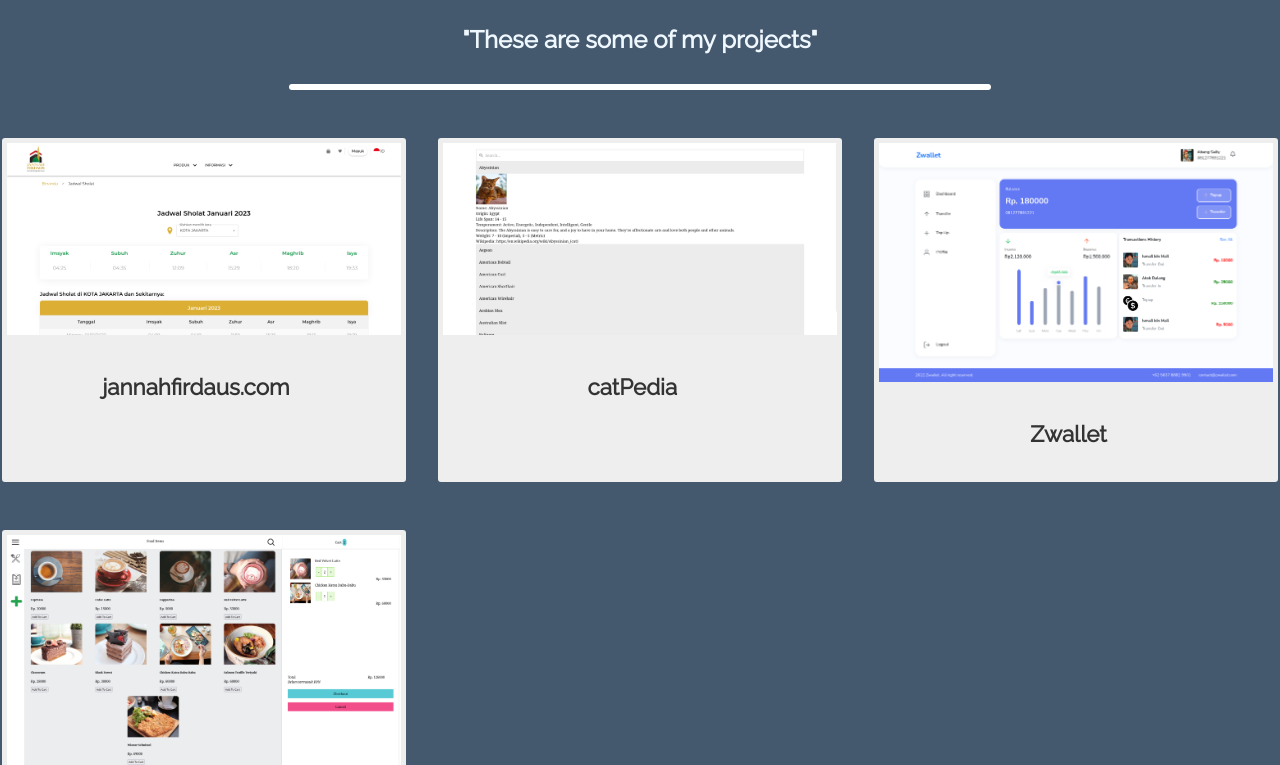
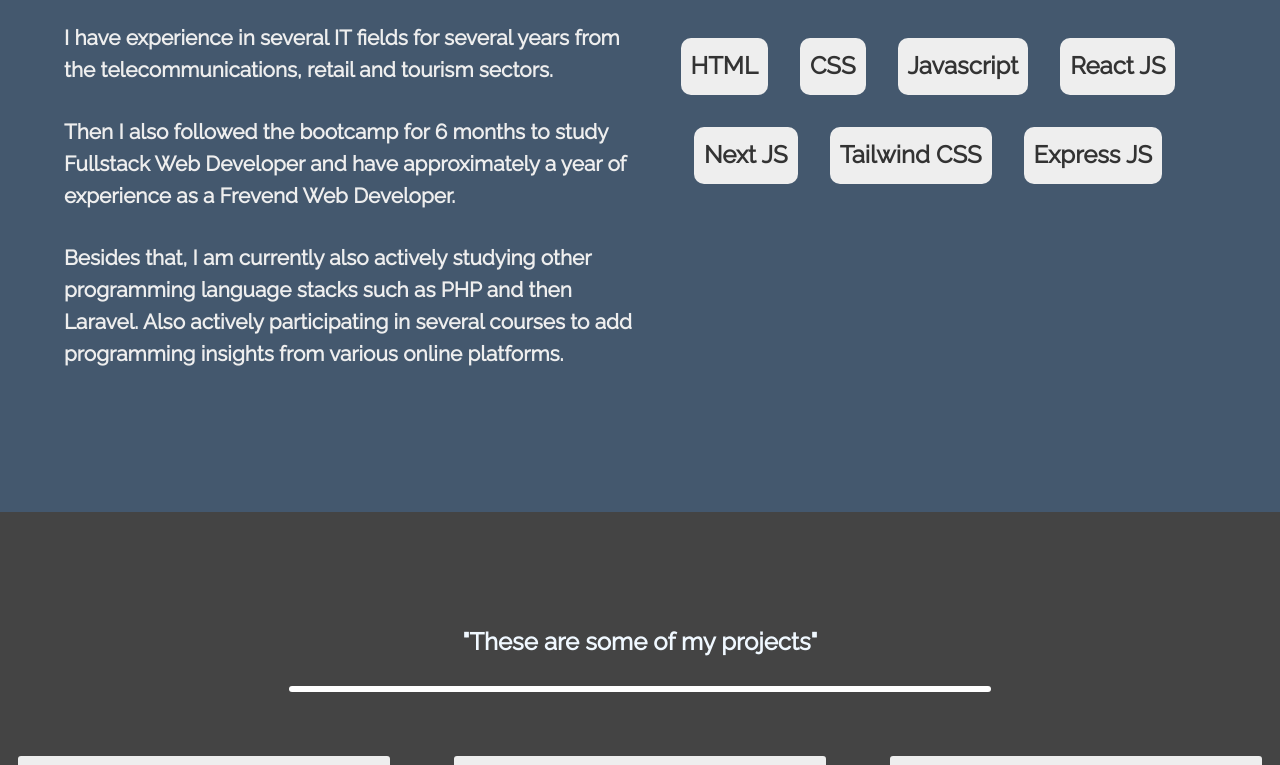
Before and after one commit to vigarp/vigarp.github.io, a plain HTML site: page index.html in a window 1280 px wide. Shown: the part 890-1655 px from the top of the page. Drawn offline with Linux system fonts and the light colour scheme.

Commit message:
refreshing and add some insight

```diff
--- a/css/style.css
+++ b/css/style.css
@@ -22,7 +22,7 @@ body {
 
 img {
   width: 100%;
-  height: auto;
+  height: 300px;
 }
 
 /* UTILITY CLASSES */
@@ -107,6 +107,59 @@ img {
   font-weight: 100;
 }
 
+/* SKILLS SECTION */
+
+#skills {
+  text-align: center;
+  width: 100%;
+  padding: 7rem 0.1rem;
+  background-color: var(--secondary-color);
+}
+
+#skills .container {
+  display: flex;
+}
+
+#skills .container .left {
+  width: 50%;
+}
+
+#skills .container .left p {
+  text-align: left;
+  color: #eee;
+  font-size: 1.3rem;
+  font-weight: bolder;
+  line-height: 32px;   /* within paragraph */
+  margin-bottom: 30px;
+}
+
+#skills .container .right {
+  display: flex;
+  width: 50%;
+  justify-content: center;
+  align-items: center;
+  height: 100%;
+  flex-wrap: wrap;
+}
+
+.box {
+  padding: 10px;
+  background-color: #eee;
+  margin: 1rem;
+  border-radius: 10px;
+  color: #333;
+}
+
+#skills .container .box p {
+  font-size: 1.5rem;
+  font-weight: bolder;
+}
+
+.description {
+  font-size: 1.3rem;
+  color: #333;
+}
+
 #caption {
   color: rgb(240, 248, 255);
 }
@@ -115,7 +168,7 @@ img {
   text-align: center;
   width: 100%;
   padding: 7rem 0.1rem;
-  background-color: var(--secondary-color);
+  background-color: #444;
 }
 
 #projects .projects {
@@ -178,7 +231,7 @@ img {
 /* CONTACT SECTION */
 #contact {
   height: 80vh;
-  background-color: #444;
+  background-color: var(--secondary-color);
   color: #fff;
 }
 
@@ -244,10 +297,22 @@ img {
 }
 
 /* SMARTPHONE */
-@media (max-width: 600px) {
+@media (max-width: 800px) {
   #navbar {
     padding: 0rem 1rem;
     justify-content: center;
+  }
+
+  #skills .container {
+    display: block;
+  }
+
+  #skills .container .left {
+    width: 100%;
+  }
+
+  #skills .container .right {
+    width: 100%;
   }
 
   #projects .projects {
--- a/index.html
+++ b/index.html
@@ -1,12 +1,10 @@
 <!DOCTYPE html>
 <html lang="en">
+
 <head>
   <meta charset="UTF-8" />
   <meta name="viewport" content="width=device-width, initial-scale=1.0" />
-    <script
-      src="https://kit.fontawesome.com/9650a62e47.js"
-      crossorigin="anonymous"
-    ></script>
+  <script src="https://kit.fontawesome.com/9650a62e47.js" crossorigin="anonymous"></script>
   <link rel="stylesheet" type="text/css" href="css/style.css" />
   <link rel="icon" type="image/x-icon" href="/img/programming-svgrepo-com.svg">
   <title>Vigar Site</title>
@@ -18,15 +16,62 @@
     <nav id="navbar">
       <ul>
         <li><a href="#about">About</a></li>
+        <li><a href="#skills">Skills</a></li>
         <li><a href="#projects">Work</a></li>
         <li><a href="#contact">Contact</a></li>
       </ul>
     </nav>
     <div id="welcome-section" class="container">
       <h1 id="title">I am Vigar</h1>
-        <p class="lead"><em>a full-stack web developer</em></p>
+      <p class="lead">A full-stack Javascript Web Developer who graduated from Industrial Electronic Engineering in 2018
+        and joined Bootcamp Fazztrack in 2021. Have experience in programming skills using ReactJS and NextJS.
+        Enthusiastic in using the Linux system on a daily basis and interested in Information Technology.</p>
     </div>
   </header>
+
+  <!-- SKILLS SECTION -->
+  <section id="skills">
+    <div class="container">
+      <div class="left">
+        <p>
+          I have experience in several IT fields for several years from the telecommunications, retail and tourism
+          sectors.</p>
+        <p>
+          Then I also followed the bootcamp for 6 months to study Fullstack Web Developer and have approximately a year
+          of experience as a Frevend Web Developer.
+        </p>
+        <p>
+          Besides that, I am currently also actively studying other programming language stacks such as PHP and then
+          Laravel. Also actively participating in several courses to add programming insights from various online
+          platforms.
+        </p>
+      </div>
+      <div class="right">
+        <div class="box">
+          <p>HTML</p>
+        </div>
+        <div class="box">
+          <p>CSS</p>
+        </div>
+        <div class="box">
+          <p>Javascript</p>
+        </div>
+        <div class="box">
+          <p>React JS</p>
+        </div>
+        <div class="box">
+          <p>Next JS</p>
+        </div>
+        <div class="box">
+          <p>Tailwind CSS</p>
+        </div>
+        <div class="box">
+          <p>Express JS</p>
+        </div>
+      </div>
+    </div>
+
+  </section>
 
   <!-- PROJECT SECTION -->
   <section id="projects">
@@ -35,75 +80,51 @@
       <br />
       <div id="bottom-line"></div>
       <div class="projects">
+
+        <!-- JF-Marketplace -->
         <div class="box">
-            <a
-              target="_blank"
-              href="https://jannahfirdaus.com/"
-              alt="project-img"
-              class="project-img"
-            >
-              <img
-                src="img/jf-prayer.png"
-                alt="project-img"
-                class="project-img"
-              />
+          <a target="_blank" href="https://github.com/vigarp/jf-client" alt="project-img" class="project-img">
+            <img src="img/jf-marketplace-homepage.png" alt="project-img" class="project-img" />
             <p>
               <span class="code">&lt;</span>
-                jannahfirdaus.com
+              JF-Marketplace
               <span class="code">/&gt;</span>
             </p>
           </a>
+          <p class="description">JF-Marketplace web application was planned for a marketplace and jamaah service, this
+            application is made using Next.JS, several libraries such as Redux, Axios and Mantine for its CSS
+            frameworks. I acts as a Frontend Web Developer translating the prototype of Figma into a code form. I was
+            assigned to work on the homepage in this project.</p>
         </div>
 
-          <div target="_blank" class="box">
-            <a href="https://catpedia-vigar.vercel.app/">
-              <img
-                src="img/catpedia.png"
-                alt="project-img"
-                class="project-img"
-              />
+        <!-- JF-Admin -->
+        <div class="box">
+          <a target="_blank" href="https://github.com/vigarp/jf-admin" alt="project-img" class="project-img">
+            <img src="img/jf-admin-product.png" alt="project-img" class="project-img" />
             <p>
               <span class="code">&lt;</span>
-                catPedia
+              JF-Admin
               <span class="code">/&gt;</span>
             </p>
           </a>
+          <p class="description">Just like the JF-Marketplace project, but this JF-Admin is more a place for management
+            of the company's inventory. In this project I was assigned to several parts such as the product, ticketing
+            and visa sections.</p>
         </div>
-
         <div class="box">
-            <a target="_blank" href="https://zwallet-vigar.netlify.app/">
-              <img
-                src="img/homepage-zwallet.png"
-                alt="project-img"
-                class="project-img"
-              />
+          <a target="_blank" href="https://github.com/vigarp/zwallet-frontend/">
+            <img src="img/homepage-zwallet.png" alt="project-img" class="project-img" />
             <p>
               <span class="code">&lt;</span>
               Zwallet
               <span class="code">/&gt;</span>
             </p>
           </a>
+          <p class="description">Zwallet has several features including top-up and sending money to your friends with
+            just a few clicks. This app was built by ReactJS and Redux in frontend, using ExpressJS and MySQL database
+            in backend. This project is a Fullstack Web Developer training project while I was on bootcamp </p>
         </div>
 
-          <div class="box">
-            <a
-              target="_blank"
-              href="https://posapp-vigar.netlify.app/"
-              alt="project-img"
-              class="project-img"
-            >
-              <img
-                src="img/pos-app.png"
-                alt="project-img"
-                class="project-img"
-              />
-              <p>
-                <span class="code">&lt;</span>
-                POS App
-                <span class="code">/&gt;</span>
-              </p>
-            </a>
-          </div>
       </div>
   </section>
 
@@ -113,25 +134,15 @@
       <h1>Let's work together...</h1>
       <div class="social">
         <div>
-            <a
-              id="profile-link"
-              target="_blank"
-              href="https://www.github.com/vigarp"
-            >
+          <a id="profile-link" target="_blank" href="https://www.github.com/vigarp">
             <i class="fab fa-github fa-1x"></i>
             Github
           </a>
-            <a
-              id="profile-link"
-              target="_blank"
-              href="mailto:vigar.ext@gmail.com">
+          <a id="profile-link" target="_blank" href="mailto:vigar.ext@gmail.com">
             <i class="fas fa-envelope-open-text fa-1x"></i>
             Mail
           </a>
-            <a
-            id="profile-link"
-            target="_blank"
-            href="https://linkedin.com/in/vigarp">
+          <a id="profile-link" target="_blank" href="https://linkedin.com/in/vigarp">
             <i class="fa fa-linkedin fa-1x"></i>
             LinkedIn
           </a>
@@ -146,11 +157,10 @@
       <p>&copy; Copyright Free</p>
       <p id="creator">
         This site recreated by
-          <a href="https://github.com/FreeCodeCamp-Solutions/"
-            >FreeCodeCamp-Solutions</a
-          >
+        <a href="https://github.com/FreeCodeCamp-Solutions/">FreeCodeCamp-Solutions</a>
       </p>
     </div>
   </footer>
 </body>
+
 </html>
```
Also changed, not shown: img/catpedia.png (deleted), img/jf-admin-product.png (added), img/jf-marketplace-homepage.png (added), img/jf-prayer.png (deleted), img/pos-app.png (deleted). Lines whose indentation alone changed are shown as unchanged.
